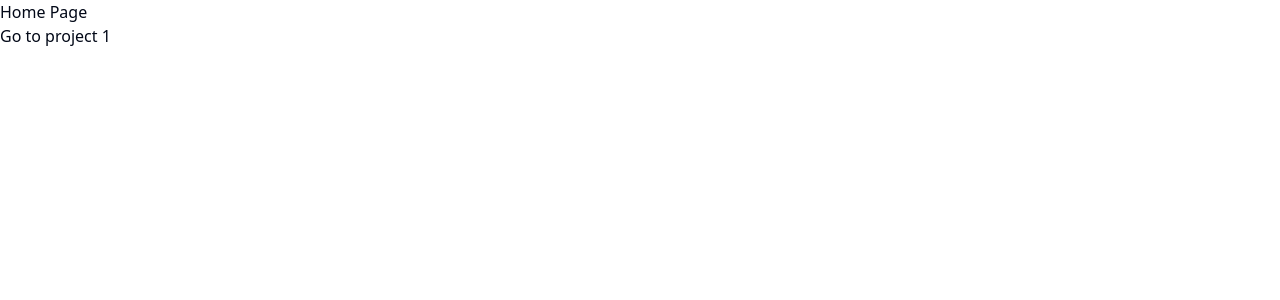
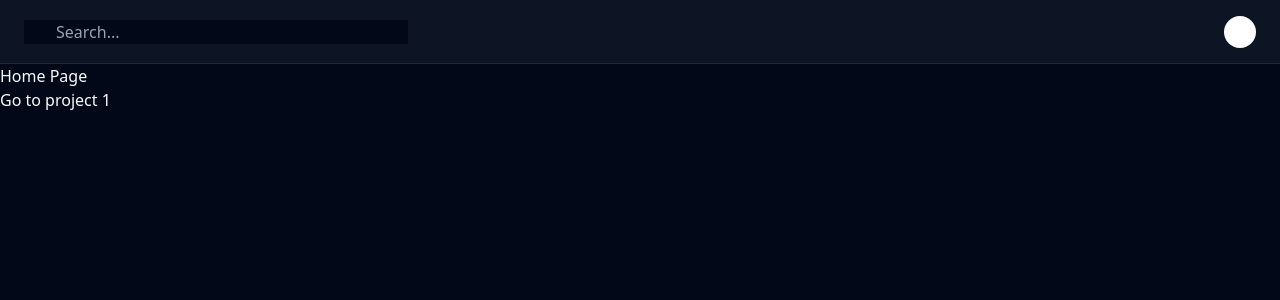
Before and after one commit to brandonperfetti/vue-product-management-app, a Vue app: page / in a window 1280 px wide. Shown: the top 300 px of the page. Built offline with nearby package versions, Linux system fonts and the light colour scheme; no server answers.

Commit message:
Prepare Vue App Layout with Tailwind CSS.

```diff
--- a/index.html
+++ b/index.html
@@ -1,9 +1,9 @@
-<!DOCTYPE html>
-<html lang="en">
+<!doctype html>
+<html lang="en" class="dark">
   <head>
-    <meta charset="UTF-8">
-    <link rel="icon" href="/favicon.ico">
-    <meta name="viewport" content="width=device-width, initial-scale=1.0">
+    <meta charset="UTF-8" />
+    <link rel="icon" href="/favicon.ico" />
+    <meta name="viewport" content="width=device-width, initial-scale=1.0" />
     <title>Vite App</title>
   </head>
   <body>
--- a/src/App.vue
+++ b/src/App.vue
@@ -1,8 +1,11 @@
-<script setup lang="ts">
-import { supabase } from '@/lib/supabaseClient'
-console.log(supabase)
-</script>
+<script setup lang="ts"></script>
 
 <template>
+  <nav class="h-16 border-b bg-muted/40 flex justify-between px-6 items-center">
+    <form class="w-full max-w-96">
+      <input type="text" placeholder="Search..." class="w-full bg-background pl-8" />
+    </form>
+    <div class="size-8 rounded-full bg-white"></div>
+  </nav>
   <main><RouterView /></main>
 </template>
```
